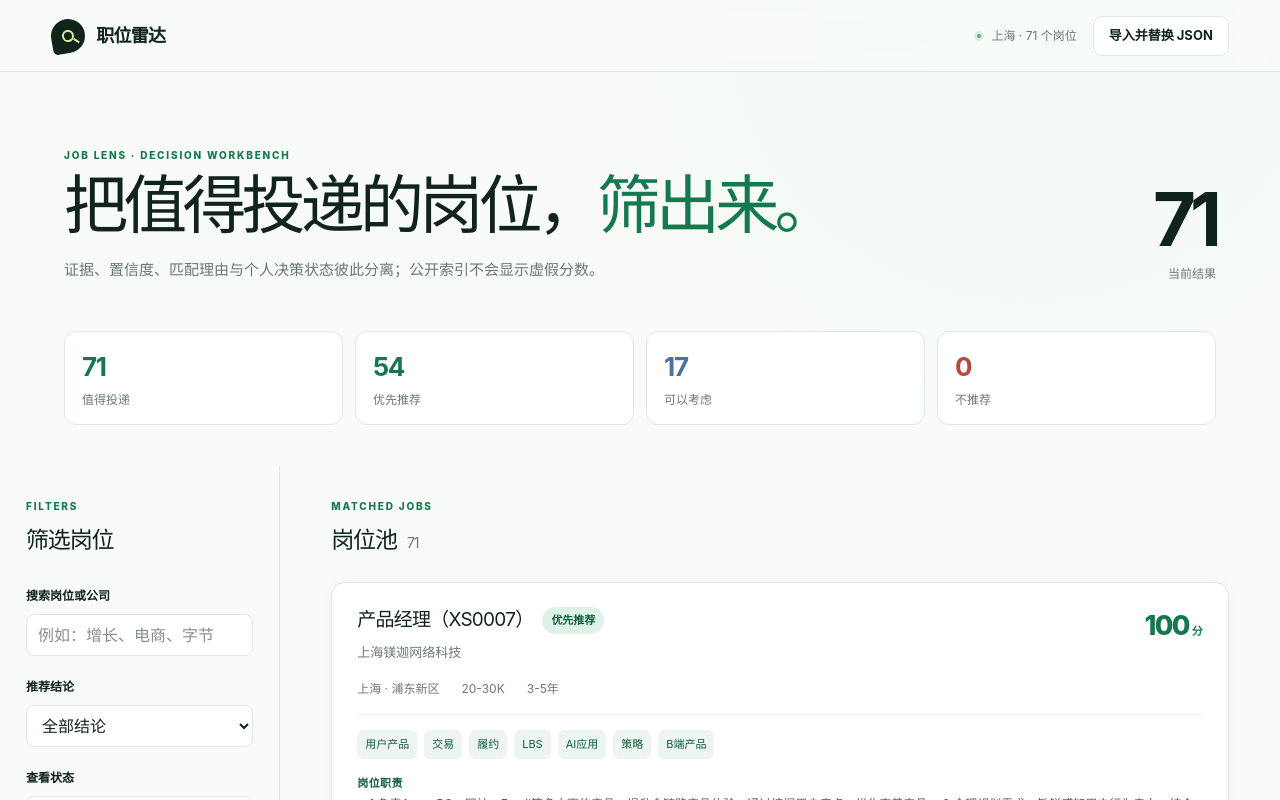
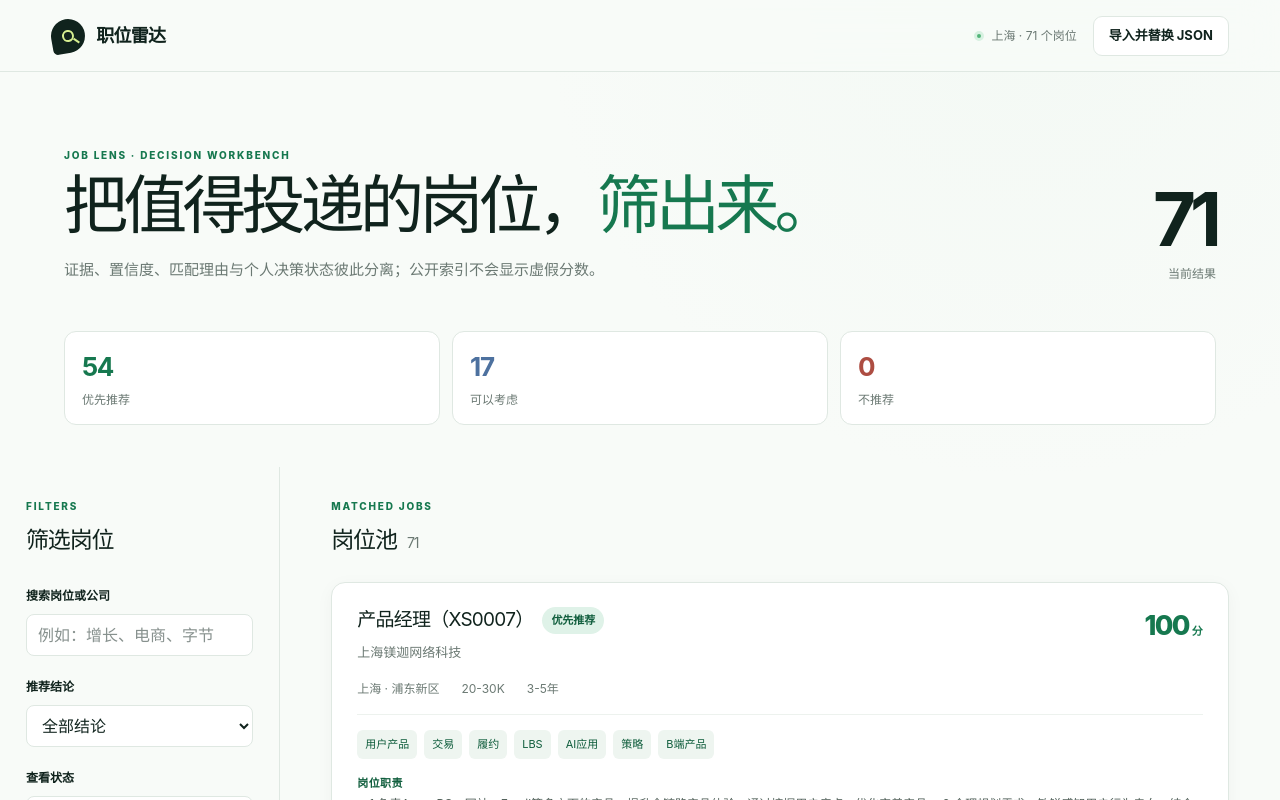
Before and after one commit to SmilingRoy/jobSeeking, a Next.js app: page / in a window 1280 px wide. Shown: the top 800 px of the page. Built offline with nearby package versions, Linux system fonts and the light colour scheme.

Commit message:
Remove redundant worthwhile recommendation filter

```diff
--- a/app/page.tsx
+++ b/app/page.tsx
@@ -10,7 +10,7 @@ type Job = ReturnType<typeof normalizeJob> & { recommendation: Recommendation };
 
 type Filters = {
   search: string;
-  recommendation: "全部结论" | "值得投递" | Recommendation;
+  recommendation: "全部结论" | Recommendation;
   direction: string;
   minimumScore: number;
   userStatus: "全部状态" | UserStatus;
@@ -22,7 +22,6 @@ const bundledPayload = jobsPayload as { metadata?: Record<string, unknown>; jobs
 const bundledJobs = bundledPayload.jobs.map(normalizeJob) as Job[];
 const recommendationOrder: Recommendation[] = ["优先推荐", "可以考虑", "谨慎评估", "信息不足", "不推荐"];
 const visibleRecommendationOrder: Recommendation[] = ["优先推荐", "可以考虑", "不推荐"];
-const worthwhileRecommendations = new Set<Recommendation>(["优先推荐", "可以考虑"]);
 const visibleUserStatuses: UserStatus[] = ["未查看", "已查看"];
 const defaultFilters: Filters = { search: "", recommendation: "全部结论", direction: "全部方向", minimumScore: 0, userStatus: "全部状态", verification: "全部验证状态", recruiterType: "全部招聘者" };
 
@@ -160,7 +159,6 @@ export default function Home() {
       const status = userStates[job.id] ?? "未查看";
       return (!query || `${job.title} ${job.company} ${job.description}`.toLowerCase().includes(query))
         && (filters.recommendation === "全部结论"
-          || (filters.recommendation === "值得投递" && worthwhileRecommendations.has(job.recommendation))
           || job.recommendation === filters.recommendation)
         && (filters.direction === "全部方向" || job.directions.includes(filters.direction))
         && (filters.minimumScore === 0 || (job.score ?? -1) >= filters.minimumScore)
@@ -190,11 +188,11 @@ export default function Home() {
     <header className="topbar"><a className="brand" href="#top"><span className="brand-mark"><span /></span><span>职位雷达</span></a><div className="topbar-actions"><span className="data-note"><span className="status-dot" />上海 · {jobs.length} 个岗位</span><label className="button button-secondary import-button">导入并替换 JSON<input type="file" accept="application/json,.json" onChange={handleImport} /></label></div></header>
     {importMessage && <div className="import-message" role="status">{importMessage}</div>}
     <section className="hero" id="top"><div><p className="eyebrow">JOB LENS · DECISION WORKBENCH</p><h1>把值得投递的岗位，<em>筛出来。</em></h1><p className="hero-copy">证据、置信度、匹配理由与个人决策状态彼此分离；公开索引不会显示虚假分数。</p></div><div className="hero-stat"><strong>{filteredJobs.length}</strong><span>当前结果</span></div></section>
-    <section className="metric-row"><button className="metric metric-优先推荐" onClick={() => updateFilter("recommendation", "值得投递")}><strong>{recommendationOrder.filter((label) => worthwhileRecommendations.has(label)).reduce((total, label) => total + (counts[label] ?? 0), 0)}</strong><span>值得投递</span></button>{visibleRecommendationOrder.map((label) => <button key={label} className={`metric metric-${label}`} onClick={() => updateFilter("recommendation", label)}><strong>{counts[label] ?? 0}</strong><span>{label}</span></button>)}</section>
+    <section className="metric-row">{visibleRecommendationOrder.map((label) => <button key={label} className={`metric metric-${label}`} onClick={() => updateFilter("recommendation", label)}><strong>{counts[label] ?? 0}</strong><span>{label}</span></button>)}</section>
     <div className="workspace">
       <aside className={`filter-panel ${mobileFiltersOpen ? "is-open" : ""}`}><div className="panel-heading"><div><p className="eyebrow">FILTERS</p><h2>筛选岗位</h2></div><button className="close-filter" onClick={() => setMobileFiltersOpen(false)} aria-label="关闭筛选">×</button></div>
         <label className="field"><span>搜索岗位或公司</span><input value={filters.search} onChange={(event) => updateFilter("search", event.target.value)} placeholder="例如：增长、电商、字节" /></label>
-        <label className="field"><span>推荐结论</span><select value={filters.recommendation} onChange={(event) => updateFilter("recommendation", event.target.value as Filters["recommendation"])}><option>全部结论</option><option>值得投递</option>{visibleRecommendationOrder.map((label) => <option key={label}>{label}</option>)}</select></label>
+        <label className="field"><span>推荐结论</span><select value={filters.recommendation} onChange={(event) => updateFilter("recommendation", event.target.value as Filters["recommendation"])}><option>全部结论</option>{visibleRecommendationOrder.map((label) => <option key={label}>{label}</option>)}</select></label>
         <label className="field"><span>查看状态</span><select value={filters.userStatus} onChange={(event) => updateFilter("userStatus", event.target.value as Filters["userStatus"])}><option>全部状态</option>{visibleUserStatuses.map((status) => <option key={status}>{status}</option>)}</select></label>
         <label className="field"><span>产品方向</span><select value={filters.direction} onChange={(event) => updateFilter("direction", event.target.value)}>{directions.map((direction) => <option key={direction}>{direction}</option>)}</select></label>
         <label className="field"><span>最低匹配分：{filters.minimumScore || "不限"}</span><input type="range" min="0" max="100" step="5" value={filters.minimumScore} onChange={(event) => updateFilter("minimumScore", Number(event.target.value))} /></label>
```
